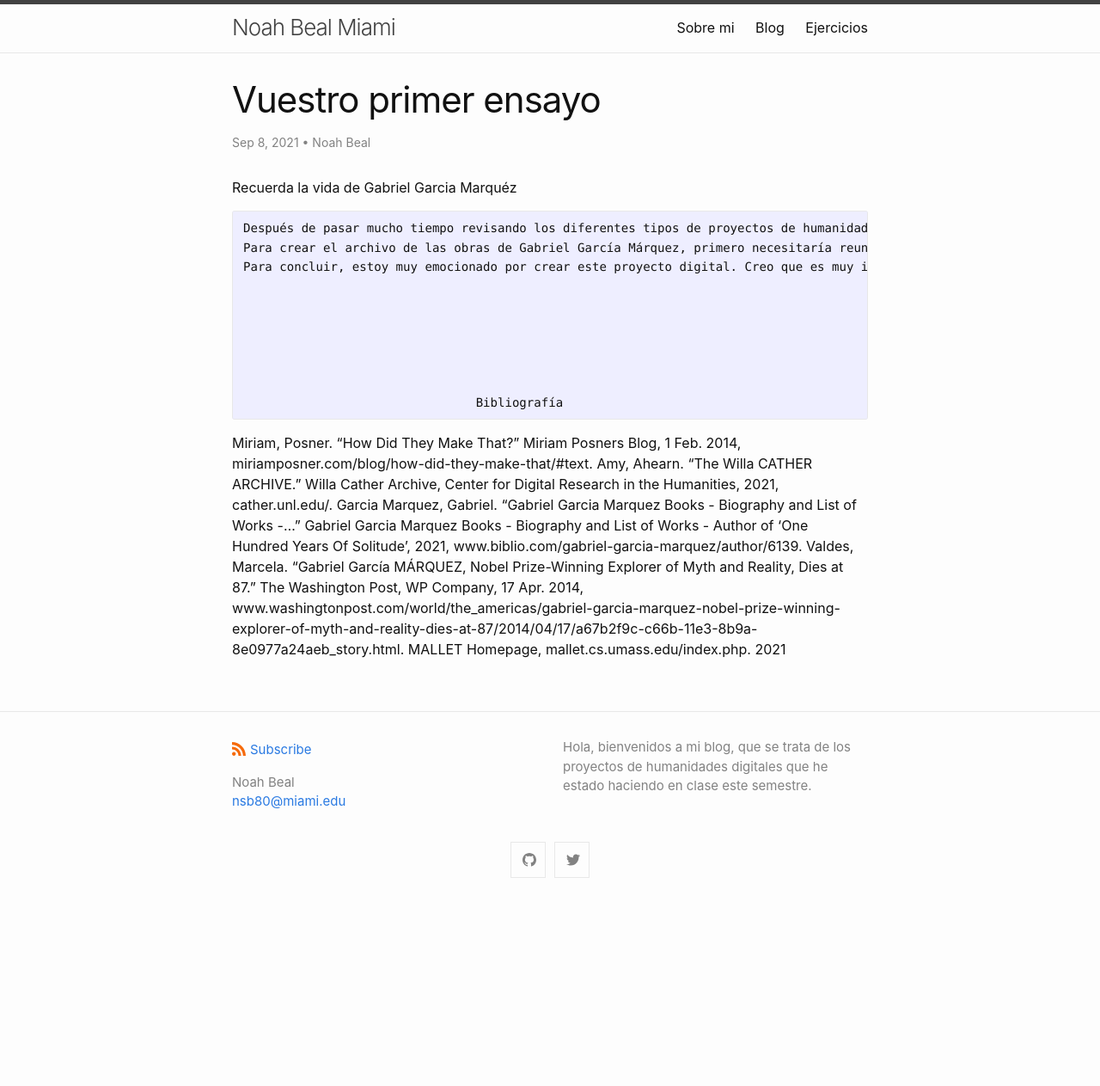
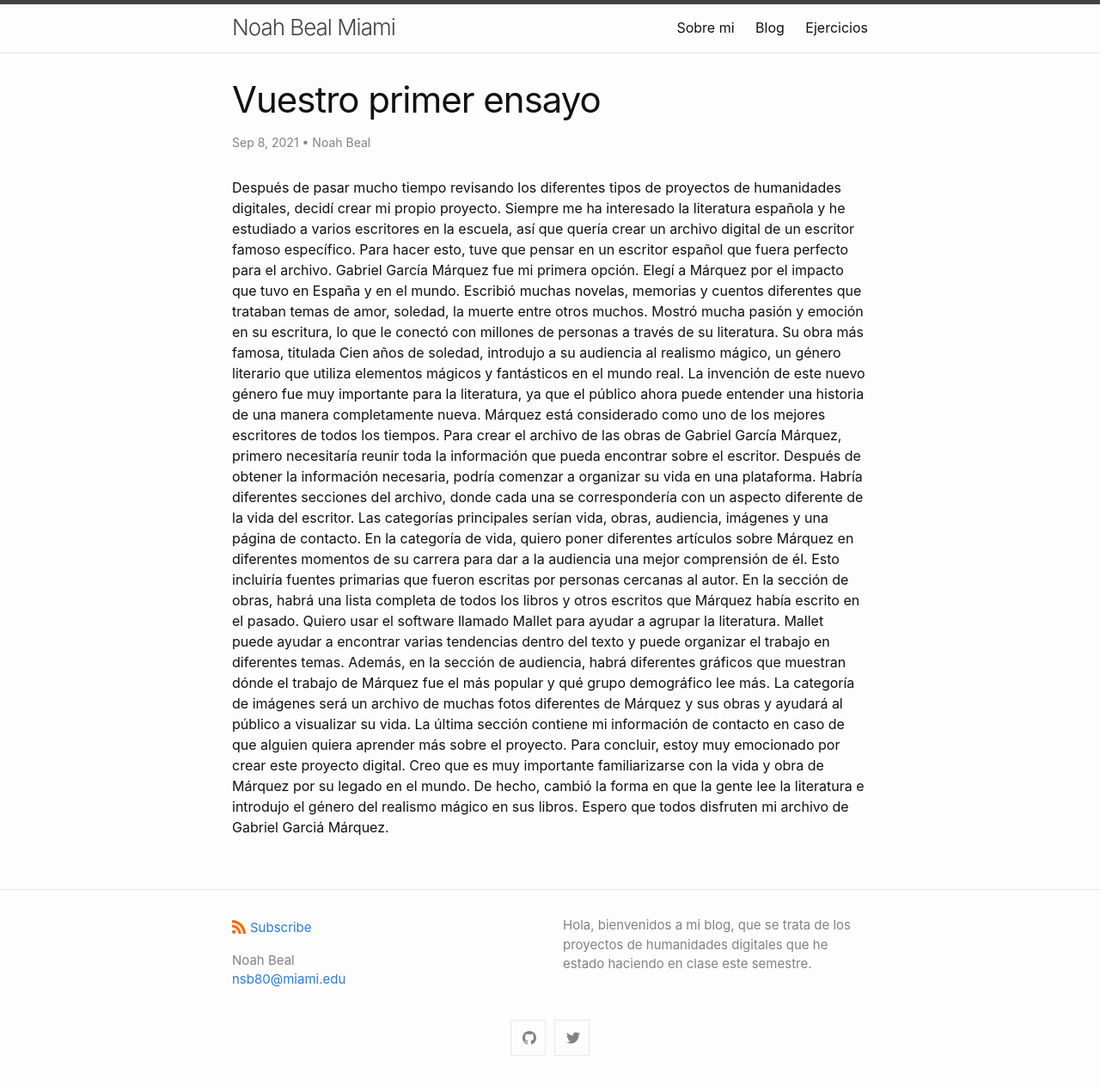
Before and after one commit to NoahBeal/NoahBeal.github.io, a Jekyll site: the page built from _posts/2021-09-08-ensayo1.md, in a window 1280 px wide. Shown: the whole page at 86% size. Built offline with Jekyll 4.4.1, drawn with Linux system fonts in a browser that asks for light colours; before the commit the page ends 1056 px from its top, so only the background shows below that.

Commit message:
Update 2021-09-08-ensayo1.md

```diff
--- a/_posts/2021-09-08-ensayo1.md
+++ b/_posts/2021-09-08-ensayo1.md
@@ -4,21 +4,7 @@ title: "Vuestro primer ensayo"
 date: 2021-09-08
 author: Noah Beal
 ---
-Recuerda la vida de Gabriel Garcia Marquéz
 
-	Después de pasar mucho tiempo revisando los diferentes tipos de proyectos de humanidades digitales, decidí crear mi propio proyecto. Siempre me ha interesado la literatura española y he estudiado a varios escritores en la escuela, así que quería crear un archivo digital de un escritor famoso específico. Para hacer esto, tuve que pensar en un escritor español que fuera perfecto para el archivo. Gabriel García Márquez fue mi primera opción. Elegí a Márquez por el impacto que tuvo en España y en el mundo. Escribió muchas novelas, memorias y cuentos diferentes que trataban temas de amor, soledad, la muerte entre otros muchos. Mostró mucha pasión y emoción en su escritura, lo que le conectó con millones de personas a través  de  su literatura. Su obra más famosa, titulada Cien años de soledad, introdujo a su audiencia al realismo mágico, un género literario que utiliza elementos mágicos y fantásticos en el mundo real. La invención de este nuevo género fue muy importante para la literatura, ya que el público ahora puede entender una historia de una manera completamente nueva. Márquez está considerado como uno de los mejores escritores de todos los tiempos.
+Después de pasar mucho tiempo revisando los diferentes tipos de proyectos de humanidades digitales, decidí crear mi propio proyecto. Siempre me ha interesado la literatura española y he estudiado a varios escritores en la escuela, así que quería crear un archivo digital de un escritor famoso específico. Para hacer esto, tuve que pensar en un escritor español que fuera perfecto para el archivo. Gabriel García Márquez fue mi primera opción. Elegí a Márquez por el impacto que tuvo en España y en el mundo. Escribió muchas novelas, memorias y cuentos diferentes que trataban temas de amor, soledad, la muerte entre otros muchos. Mostró mucha pasión y emoción en su escritura, lo que le conectó con millones de personas a través  de  su literatura. Su obra más famosa, titulada Cien años de soledad, introdujo a su audiencia al realismo mágico, un género literario que utiliza elementos mágicos y fantásticos en el mundo real. La invención de este nuevo género fue muy importante para la literatura, ya que el público ahora puede entender una historia de una manera completamente nueva. Márquez está considerado como uno de los mejores escritores de todos los tiempos.
 	Para crear el archivo de las obras de Gabriel García Márquez, primero necesitaría reunir toda la información que pueda encontrar sobre el escritor. Después de obtener la información necesaria, podría  comenzar a organizar su vida en una plataforma. Habría diferentes secciones del archivo, donde cada una se correspondería con un aspecto diferente de la vida del escritor. Las categorías principales serían vida, obras, audiencia, imágenes y una página de contacto. En la categoría de vida, quiero poner diferentes artículos sobre Márquez en diferentes momentos de su carrera para dar a la audiencia una mejor comprensión de él. Esto incluiría fuentes primarias que fueron escritas por personas cercanas al autor. En la sección de obras, habrá una lista completa de todos los libros y otros escritos que Márquez había escrito en el pasado. Quiero usar el software llamado Mallet para ayudar a agrupar la literatura. Mallet puede ayudar a encontrar varias tendencias dentro del texto y puede organizar el trabajo en diferentes temas. Además, en la sección de audiencia, habrá diferentes gráficos que muestran dónde el trabajo de Márquez fue el más popular y qué grupo demográfico lee más. La categoría de imágenes será un archivo de muchas fotos diferentes de Márquez y sus obras y ayudará al público a visualizar su vida. La última sección contiene mi información de contacto en caso de que alguien quiera aprender más sobre el proyecto.
 	Para concluir, estoy muy emocionado por crear este proyecto digital. Creo que es muy importante familiarizarse con la vida y obra de Márquez por su legado en el mundo. De hecho, cambió la forma en que la gente lee la literatura e introdujo el género del realismo mágico en sus libros. Espero que todos disfruten mi archivo de Gabriel Garciá Márquez.
-
-
-
-
-
-
-					Bibliografía
-
-Miriam, Posner. “How Did They Make That?” Miriam Posners Blog, 1 Feb. 2014, miriamposner.com/blog/how-did-they-make-that/#text.
-Amy, Ahearn. “The Willa CATHER ARCHIVE.” Willa Cather Archive, Center for Digital Research in the Humanities, 2021, cather.unl.edu/.
-Garcia Marquez, Gabriel. “Gabriel Garcia Marquez Books - Biography and List of Works -...” Gabriel Garcia Marquez Books - Biography and List of Works - Author of 'One Hundred Years Of Solitude', 2021, www.biblio.com/gabriel-garcia-marquez/author/6139.
-Valdes, Marcela. “Gabriel García MÁRQUEZ, Nobel Prize-Winning Explorer of Myth and Reality, Dies at 87.” The Washington Post, WP Company, 17 Apr. 2014, www.washingtonpost.com/world/the_americas/gabriel-garcia-marquez-nobel-prize-winning-explorer-of-myth-and-reality-dies-at-87/2014/04/17/a67b2f9c-c66b-11e3-8b9a-8e0977a24aeb_story.html.
-MALLET Homepage, mallet.cs.umass.edu/index.php. 2021
```
